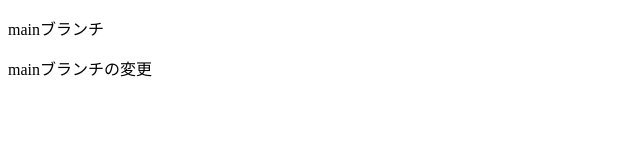
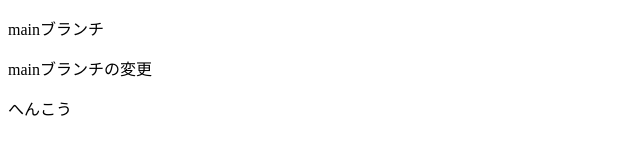
Before and after one commit to Aso-Someya/branch_test, a plain HTML site: page index.html in a window 1280 px wide. Shown: the full height of the page, 0-640 px from the left. Drawn offline with Linux system fonts and the light colour scheme.

Commit message:
Update index.html

```diff
--- a/index.html
+++ b/index.html
@@ -8,5 +8,6 @@
 <body>
     <p>mainブランチ</p>
     <p>mainブランチの変更</p>
+    <p>へんこう</p>
 </body>
 </html>
```
